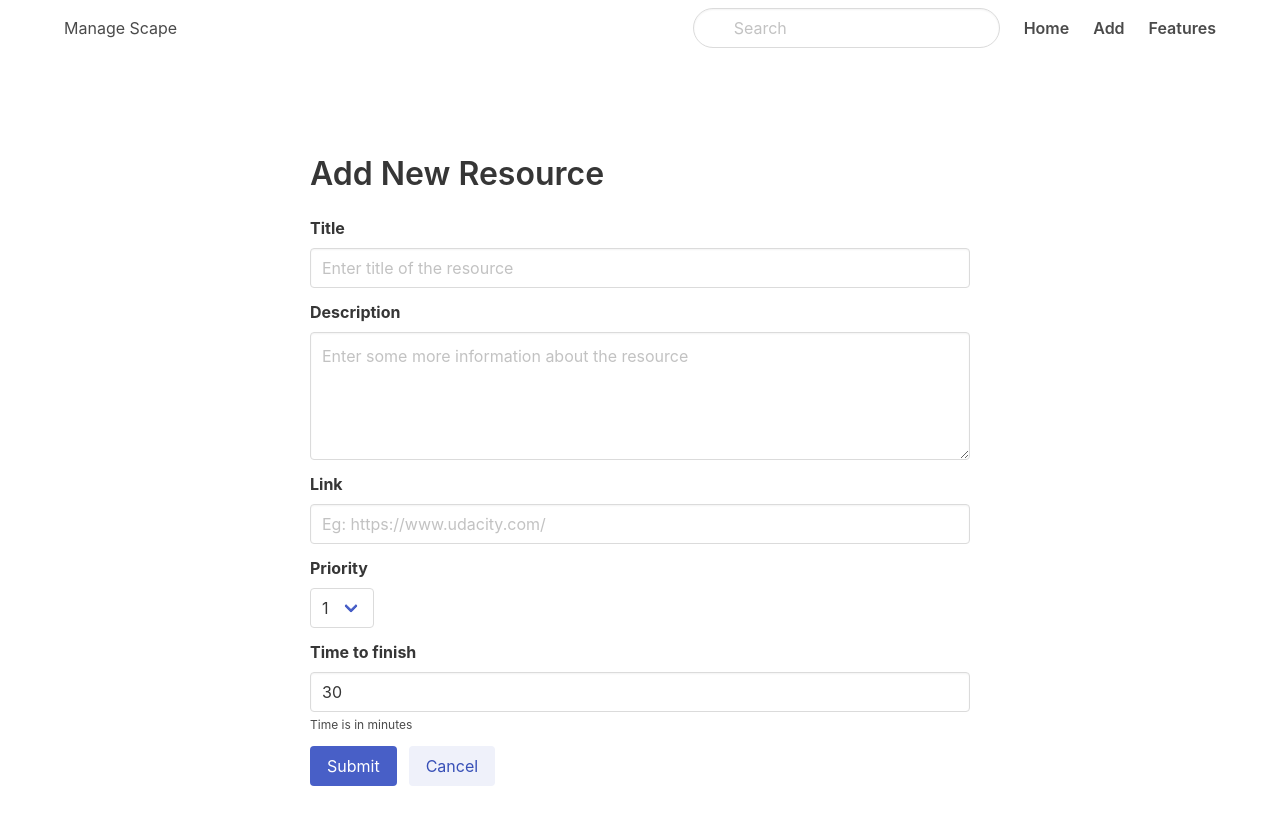
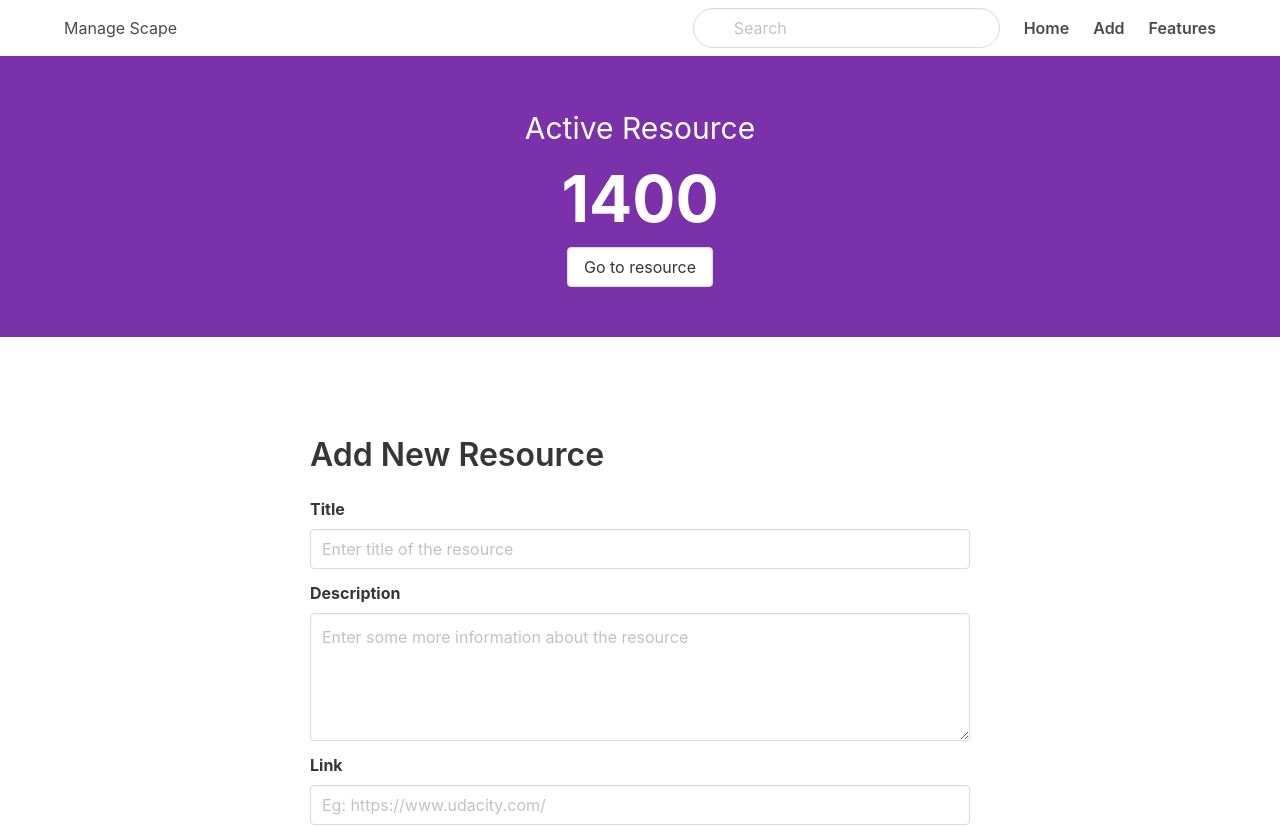
Before and after one commit to karishmashuklaa/manage-scape, a Next.js app: page /resources/new in a window 1280 px wide. Shown: the top 826 px of the page. Built offline with nearby package versions, Linux system fonts and the light colour scheme.

Commit message:
Active resource

```diff
--- a/components/ActiveResource.js
+++ b/components/ActiveResource.js
@@ -4,7 +4,7 @@ const ActiveResource = () => {
 
   return (
     <div className="active-resource">
-      <h1 className="resource-name">My Active Resource</h1>
+      <h1 className="resource-name">Active Resource</h1>
       <div className="time-wrapper">
         <h2 className="elapsed-time">
           1400
--- a/components/Layout.js
+++ b/components/Layout.js
@@ -1,10 +1,11 @@
-
 import Navbar from './Navbar'
+import ActiveResource from './ActiveResource'
 
 const Layout = ({children}) => {
     return (
         <>
         <Navbar />
+        <ActiveResource />
         { children }
         </>
     )
--- a/styles/globals.css
+++ b/styles/globals.css
@@ -18,3 +18,19 @@ a {
 .resource-form {
   margin: 100px 50px 100px 50px;
 }
+
+.active-resource {
+  background-color: #7a31aa;
+  padding: 50px;
+  text-align: center;
+  color: white;
+}
+
+.active-resource .resource-name {
+  font-size: 30px;
+}
+
+.active-resource .elapsed-time {
+  font-size: 64px;
+  font-weight: bold;
+}
```
